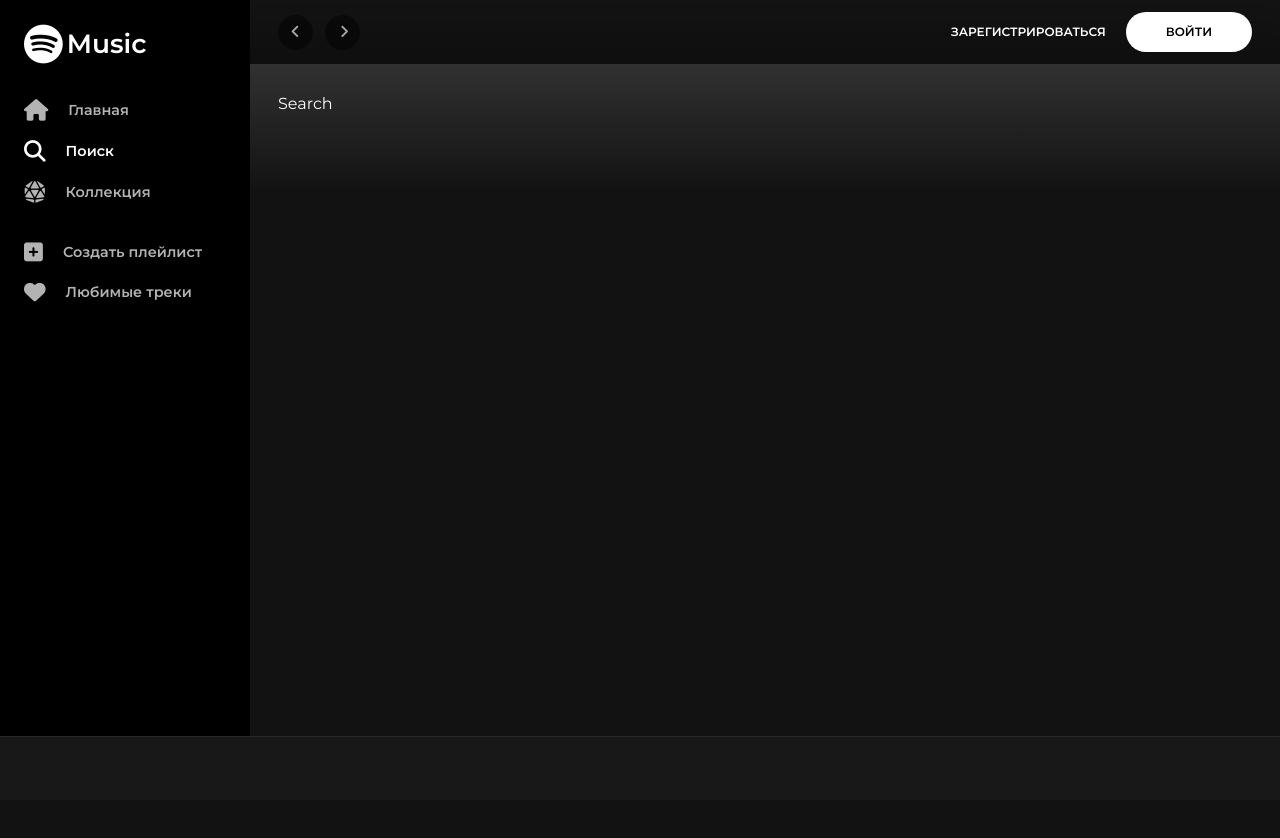
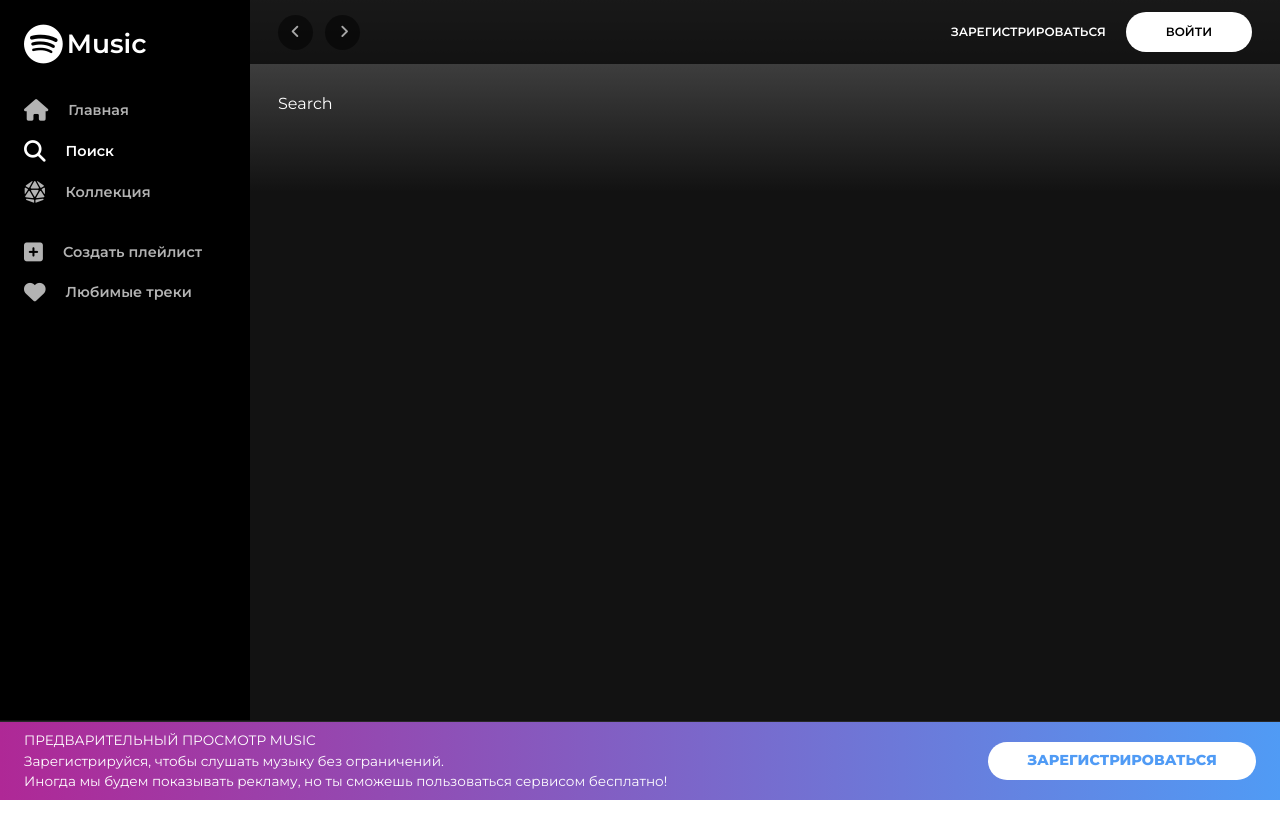
Before and after one commit to yesfedor/iny-music-old, a Vue app: page /search in a window 1280 px wide. Shown: the top 838 px of the page. After the commit the page ends 800 px from the top, so only its background shows below. Built offline with nearby package versions, Linux system fonts and the light colour scheme; no server answers.

Commit message:
final user layout, create sing-up/in

```diff
--- a/src/components/AppBannerAuth.vue
+++ b/src/components/AppBannerAuth.vue
@@ -1,5 +1,13 @@
 <template>
-  <div class="app-banner-auth"></div>
+  <div @click="$router.push({ name: 'Signup' })" class="app-banner-auth">
+    <div class="app-banner-auth__paragraph">
+      <span class="app-banner-auth__text app-banner-auth__text_title">Предварительный просмотр Music</span>
+      <span class="app-banner-auth__text">
+        Зарегистрируйся, чтобы слушать музыку без ограничений.<br> Иногда мы будем показывать рекламу, но ты сможешь пользоваться сервисом бесплатно!
+      </span>
+    </div>
+    <button class="app-banner-auth__action">Зарегистрироваться</button>
+  </div>
 </template>
 
 <script>
@@ -8,6 +16,41 @@ export default {
 }
 </script>
 
-<style>
-
+<style scoped>
+.app-banner-auth {
+  cursor: pointer;
+  padding: .65rem 1.5rem;
+  display: flex;
+  flex-direction: row;
+  justify-content: space-between;
+  align-items: center;
+  width: 100%;
+  height: 100%;
+  background: linear-gradient(90deg,#af2896,#509bf5);
+}
+.app-banner-auth__paragraph {
+  display: block;
+}
+.app-banner-auth__text {
+  display: block;
+  font-weight: 400;
+  font-size: 0.85rem;
+  color: #ffffff;
+}
+.app-banner-auth__text_title {
+  font-size: .85rem;
+  text-transform: uppercase;
+}
+.app-banner-auth__action {
+  padding: 0.5rem 2.45rem;
+  font-weight: 800;
+  font-size: 0.9rem;
+  text-transform: uppercase;
+  display: block;
+  outline: none;
+  border: unset;
+  border-radius: 3rem;
+  color: #509bf5;
+  background: #ffffff;
+}
 </style>
--- a/src/components/TheAside.vue
+++ b/src/components/TheAside.vue
@@ -36,6 +36,7 @@
         <div class="playlists__content"></div>
       </div>
       <div class="the-aside__footer"></div>
+      <div class="the-aside__player ratio ratio1x1"></div>
     </div>
     <div class="the-aside__sizer"></div>
   </aside>
@@ -56,6 +57,12 @@ export default {
 }
 </script>
 
+<style>
+:root {
+  --aside-width: 250px;
+}
+</style>
+
 <style scoped>
 .the-aside {
   display: flex;
@@ -64,17 +71,22 @@ export default {
   height: 100vh;
 }
 .the-aside__wrapper {
-  padding: 0rem 1.5rem;
+  padding-left: 1.5rem;
+  padding-right: 0.5rem;
   display: flex;
   flex-direction: column;
+  width: calc(100% - 3px);
   height: 100%;
 }
 .the-aside__sizer {
   margin-left: auto;
-  width: 8px;
+  width: 3px;
   height: 100%;
   background: var(--aside-background);
   cursor: col-resize;
+}
+.the-aside__sizer:hover {
+  background: var(--aside-color-hightlight);
 }
 .the-aside__logo {
   display: flex;
@@ -151,4 +163,8 @@ export default {
   margin-top: auto;
   display: block;
 }
+.the-aside__player {
+  margin-top: auto;
+  display: block;
+}
 </style>
--- a/src/components/TheHeader.vue
+++ b/src/components/TheHeader.vue
@@ -1,5 +1,5 @@
 <template>
-  <header class="the-header">
+  <header class="the-header the-header_background_system">
     <div class="the-header__action">
       <button
         @click="$router.back()"
@@ -18,25 +18,36 @@
         <i class="fas fa-angle-right fa-lg the-header__text"></i>
       </button>
     </div>
-    <div class="the-header__action">
+    <div v-if="!isAuth" class="the-header__action">
       <button @click="$router.push({ name: 'Signup' })" class="the-header__button the-header__button_text the-header__text the-header__button_scale">Зарегистрироваться</button>
       <button @click="$router.push({ name: 'Signin' })" class="the-header__button the-header__button_fill the-header__button_scale">Войти</button>
+    </div>
+    <div v-else class="the-header__action the-header__action_user">
+      <button @click="logout()" class="the-header__button the-header__button_text the-header__text the-header__button_scale">Выйти</button>
     </div>
   </header>
 </template>
 
 <script>
-import { onMounted, ref, watch } from 'vue'
+import { computed, onMounted, ref, watch } from 'vue'
 import { useRoute, useRouter } from 'vue-router'
+import { useStore } from 'vuex'
+import { Api } from '../plugins/Auth'
 
 export default {
   name: 'TheHeader',
   setup () {
     // router.options.history.state.back
+    const store = useStore()
     const route = useRoute()
     const router = useRouter()
     const routerStateBack = ref(false)
     const routerStateForward = ref(false)
+    const isAuth = computed(() => store.getters.isAuth)
+    const user = computed(() => store.getters.user)
+    const logout = () => {
+      Api.logout()
+    }
 
     watch(route, () => {
       routerStateBack.value = router.options.history.state.back
@@ -49,12 +60,21 @@ export default {
     })
 
     return {
+      logout,
+      isAuth,
+      user,
       routerStateBack,
       routerStateForward
     }
   }
 }
 </script>
+
+<style>
+:root {
+  --header-height: 64px;
+}
+</style>
 
 <style scoped>
 .fa-angle-left {
@@ -69,9 +89,11 @@ export default {
   align-items: center;
   position: sticky;
   top: 0px;
-  background: var(--header-background);
   color: var(--header-color);
   z-index: 3;
+}
+.the-header_background_system {
+  background: var(--header-background);
 }
 .the-header__text {
   color: var(--header-color);
--- a/src/components/ThePlayer.vue
+++ b/src/components/ThePlayer.vue
@@ -1,16 +1,44 @@
 <template>
-  <section class="the-player"></section>
+  <section class="the-player">
+    <app-banner-auth v-if="!isAuth" class="the-player__banner"></app-banner-auth>
+    <div v-else class="the-player__wrapper"></div>
+  </section>
 </template>
 
 <script>
+import { computed } from '@vue/runtime-core'
+import { useStore } from 'vuex'
+import AppBannerAuth from './AppBannerAuth.vue'
+
 export default {
-  name: 'ThePlayer'
+  name: 'ThePlayer',
+  components: {
+    AppBannerAuth
+  },
+  setup () {
+    const store = useStore()
+    const isAuth = computed(() => store.getters.isAuth)
+    const user = computed(() => store.getters.user)
+    return {
+      isAuth,
+      user
+    }
+  }
 }
 </script>
 
+<style>
+html.user-auth-true {
+  --player-height: 64px;
+}
+html.user-auth-false {
+  --player-height: 80px;
+}
+</style>
+
 <style scoped>
 .the-player {
-  display: grid;
+  display: flex;
   border-top: 1px solid var(--the-player-border-color);
   background: var(--the-player-background);
   z-index: 3;
--- a/src/components/TheWrapper.vue
+++ b/src/components/TheWrapper.vue
@@ -35,14 +35,12 @@ export default {
   background: var(--layout-wrapper-colorfull);
   background: var(--layout-wrapper-colorfull-gradient);
   background-position: 0 0;
-  background-size: 100% 140%;
+  background-size: 100% 100%;
   background-position: 0 100%;
 }
 .the-wrapper__content {
   margin-top: calc(-1 * var(--header-height) * var(--layout-wrapper-colorfull-ratio));
-  padding-top: calc(var(--header-height) + var(--layout-wrapper-spacer-top));
-  padding-left: var(--layout-wrapper-spacer-top);
-  padding-right: var(--layout-wrapper-spacer-top);
-  padding-bottom: var(--header-height);
+  padding: calc(var(--header-height) + var(--layout-wrapper-spacer-top)) var(--layout-wrapper-spacer-top) var(--layout-wrapper-spacer-top) var(--layout-wrapper-spacer-top);
+  min-height: 100%;
 }
 </style>
--- a/src/layouts/LayoutApp.vue
+++ b/src/layouts/LayoutApp.vue
@@ -14,6 +14,7 @@ import { ref } from '@vue/reactivity'
 import { useRoute } from 'vue-router'
 import { onMounted, watch } from '@vue/runtime-core'
 import { useAuth } from '../plugins/Auth'
+import { useStore } from 'vuex'
 
 export default {
   name: 'LayoutApp',
@@ -22,10 +23,22 @@ export default {
     LayoutClear
   },
   setup () {
+    const store = useStore()
     const auth = useAuth()
     auth.install(1, {
       routerPush: (routeName, routeReason) => {},
-      storeCommit: (what, payload) => {}
+      storeCommit: (what, payload) => {
+        if ((what === 'login' || what === 'register') && typeof payload === 'object' && payload.uid) {
+          document.documentElement.classList.remove('user-auth-false')
+          document.documentElement.classList.add('user-auth-true')
+          store.commit('auth:true', payload)
+        }
+        if (what === 'logout') {
+          document.documentElement.classList.remove('user-auth-true')
+          document.documentElement.classList.add('user-auth-false')
+          store.commit('auth:false')
+        }
+      }
     }).mounted()
 
     const route = useRoute()
--- a/src/layouts/LayoutMain.vue
+++ b/src/layouts/LayoutMain.vue
@@ -53,7 +53,7 @@ export default {
 .layout__wrapper {
   width: 100%;
   grid-area: main-view;
-  min-height: 200vh;
+  min-height: calc(100vh - var(--player-height));
 }
 .layout__aside {
   width: calc(var(--aside-width));
@@ -61,12 +61,13 @@ export default {
   top: 0px;
   grid-area: the-aside;
   z-index: 3;
+  max-height: calc(100vh - var(--player-height));
 }
 .layout__player {
   position: sticky;
   bottom: 0px;
   width: 100%;
-  height: 64px;
+  height: calc(var(--player-height) - 1px);
   grid-area: now-playing-bar;
 }
 </style>
--- a/src/store/index.js
+++ b/src/store/index.js
@@ -2,8 +2,30 @@ import { createStore } from 'vuex'
 
 export default createStore({
   state: {
+    user: {
+      isAuth: false,
+      data: {}
+    }
+  },
+  getters: {
+    isAuth: (state) => {
+      return state.user.isAuth
+    },
+    user: (state) => {
+      return state.user.data
+    }
   },
   mutations: {
+    'auth:true' (state, payload) {
+      if (typeof payload === 'object' && payload.uid) {
+        state.user.isAuth = true
+        state.user.data = payload
+      }
+    },
+    'auth:false' (state) {
+      state.user.isAuth = false
+      state.user.data = {}
+    }
   },
   actions: {
   },
--- a/src/styles/main.css
+++ b/src/styles/main.css
@@ -3,11 +3,6 @@
 * {
   box-sizing: border-box;
   font-family: 'Montserrat', sans-serif;
-}
-
-:root {
-  --header-height: 64px;
-  --aside-width: 250px;
 }
 
 ::-webkit-scrollbar {
--- a/src/views/Signin.vue
+++ b/src/views/Signin.vue
@@ -13,16 +13,16 @@
         <form @submit.prevent class="col-12 signin__form">
           <div class="row signin-form">
             <div class="col-12 signin-form__item">
-              <label class="signin-form__label" for="signin-form-email">Эл. почта или имя пользователя</label>
-              <input class="signin-form__input" type="email" id="signin-form-email">
+              <label class="signin-form__label" for="signin-form-email">Эл. почта</label>
+              <input class="signin-form__input" type="email" id="signin-form-email" v-model="email">
             </div>
             <div class="col-12 signin-form__item">
               <label class="signin-form__label" for="signin-form-password">Пароль</label>
-              <input class="signin-form__input" type="password" id="signin-form-password">
+              <input class="signin-form__input" type="password" id="signin-form-password" v-model="password">
             </div>
             <div class="col-12 signin-form__item signin-form__item_actions">
               <span class="signin-form__restore">Не помню пароль</span>
-              <button class="signin-form__submit">Войти</button>
+              <button @click.prevent="login()" class="signin-form__submit">Войти</button>
             </div>
           </div>
         </form>
@@ -39,13 +39,45 @@
 </template>
 
 <script>
+import { ref } from '@vue/reactivity'
+import { Api } from '../plugins/Auth'
+import { useStore } from 'vuex'
+import { computed, watch } from '@vue/runtime-core'
+import { useRouter } from 'vue-router'
 export default {
   name: 'Signin',
-  setup () {}
+  setup () {
+    const router = useRouter()
+    const store = useStore()
+    const isAuth = computed(() => store.getters.isAuth)
+    const email = ref('')
+    const password = ref('')
+    const login = () => {
+      /**
+       * @todo Обработать ошибки в handler js
+       */
+      if (!email.value || !password.value) return false
+      Api.login(email.value, password.value)
+    }
+
+    watch(isAuth, () => {
+      if (isAuth.value) router.push({ name: 'Main' })
+    })
+
+    return {
+      email,
+      password,
+      login
+    }
+  }
 }
 </script>
 
 <style scoped>
+.signin {
+  display: flex;
+  margin-bottom: 3rem;
+}
 .signin__logo {
   margin: 1.25rem 0;
   display: flex;
@@ -117,6 +149,7 @@ export default {
   font-weight: 600;
   font-size: 1rem;
   border: 1px solid #000000;
+  border-radius: 0.25rem;
   min-height: 2.25rem;
 }
 .signin-form__input:focus {
--- a/src/views/Signup.vue
+++ b/src/views/Signup.vue
@@ -14,30 +14,34 @@
           <div class="row signup-form">
             <div class="col-12 signup-form__item">
               <label class="signup-form__label" for="signup-form-name">Ваше имя</label>
-              <input class="signup-form__input" type="text" id="signup-form-name">
+              <input class="signup-form__input" type="text" id="signup-form-name" v-model="name">
               <label class="signup-form__label signup-form__label_help" for="signup-form-name">Оно появится в вашем профиле.</label>
             </div>
             <div class="col-12 signup-form__item">
+              <label class="signup-form__label" for="signup-form-surname">Ваша фамилия</label>
+              <input class="signup-form__input" type="text" id="signup-form-surname" v-model="surname">
+            </div>
+            <div class="col-12 signup-form__item">
               <label class="signup-form__label" for="signup-form-email">Эл. почта</label>
-              <input class="signup-form__input" type="email" id="signup-form-email">
+              <input class="signup-form__input" type="email" id="signup-form-email" v-model="email">
             </div>
             <div class="col-12 signup-form__item">
               <label class="signup-form__label" for="signup-form-password">Придумайте пароль</label>
-              <input class="signup-form__input" type="password" id="signup-form-password">
+              <input class="signup-form__input" type="password" id="signup-form-password" v-model="password">
             </div>
             <div class="col-12 signup-form__item">
               <label class="signup-form__label" for="signup-form-password-repeat">Повторите пароль</label>
-              <input class="signup-form__input" type="password" id="signup-form-password-repeat">
+              <input class="signup-form__input" type="password" id="signup-form-password-repeat" v-model="passwordRepeat">
             </div>
             <div class="col-12 signup-form__item signup-form__item_line">
               <label class="signup-form__label signup-form__space-1" for="signup-form-gender-male">Я мужчина</label>
-              <input class="signup-form__input signup-form__space-2" type="radio" name="gender" id="signup-form-gender-male">
+              <input class="signup-form__input signup-form__space-2" type="radio" name="gender" value="male" id="signup-form-gender-male" v-model="gender">
               <label class="signup-form__label signup-form__space-1" for="signup-form-gender-female">Я Женщина</label>
-              <input class="signup-form__input signup-form__space-1" type="radio" name="gender" id="signup-form-gender-female">
+              <input class="signup-form__input signup-form__space-1" type="radio" name="gender" value="female" id="signup-form-gender-female" v-model="gender">
             </div>
             <div class="col-12 signup-form__item signup-form__item_actions">
-              <span class="signup-form__restore">Не помню пароль</span>
-              <button class="signup-form__submit">Зарегистрироваться</button>
+              <span class="signup-form__restore">Мои данные</span>
+              <button @click.prevent="register()" class="signup-form__submit">Зарегистрироваться</button>
             </div>
           </div>
         </form>
@@ -54,13 +58,65 @@
 </template>
 
 <script>
+import { computed, ref, watch } from '@vue/runtime-core'
+import { useRouter } from 'vue-router'
+import { useStore } from 'vuex'
+import { Api } from '../plugins/Auth'
 export default {
   name: 'Signup',
-  setup () {}
+  setup () {
+    const router = useRouter()
+    const store = useStore()
+    const isAuth = computed(() => store.getters.isAuth)
+
+    const name = ref('')
+    const surname = ref('')
+    const email = ref('')
+    const gender = ref('')
+    const password = ref('')
+    const passwordRepeat = ref('')
+
+    const register = () => {
+      /**
+       * @todo Обработать ошибки в handler js
+       */
+      console.log(name.value)
+      console.log(surname.value)
+      console.log(email.value)
+      console.log(gender.value)
+      console.log(password.value)
+      console.log(passwordRepeat.value)
+      if (name.value.length > 2 && surname.value.length > 2 &&
+         (gender.value === 'male' || gender.value === 'female') &&
+         email.value.length >= 5 && password.value.length > 6 &&
+         password.value === passwordRepeat.value) {
+        Api.register(name.value, surname.value, email.value, gender.value, password.value).then(res => {
+          console.log(res)
+        })
+      }
+    }
+    watch(isAuth, () => {
+      if (isAuth.value) router.push({ name: 'Main' })
+    })
+
+    return {
+      name,
+      surname,
+      email,
+      gender,
+      password,
+      passwordRepeat,
+      register
+    }
+  }
 }
 </script>
 
 <style scoped>
+.signup {
+  display: flex;
+  margin-bottom: 3rem;
+}
 .signup__logo {
   margin: 1.25rem 0;
   display: flex;
@@ -144,6 +200,7 @@ export default {
   font-weight: 600;
   font-size: 1rem;
   border: 1px solid #000000;
+  border-radius: 0.25rem;
   min-height: 2.25rem;
 }
 .signup-form__input:focus {
```
Also changed, not shown: src/plugins/Auth/index.js.
